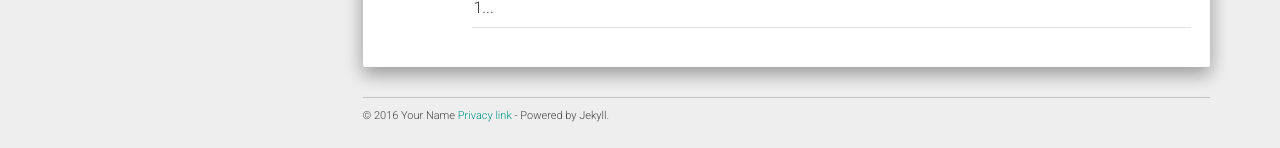
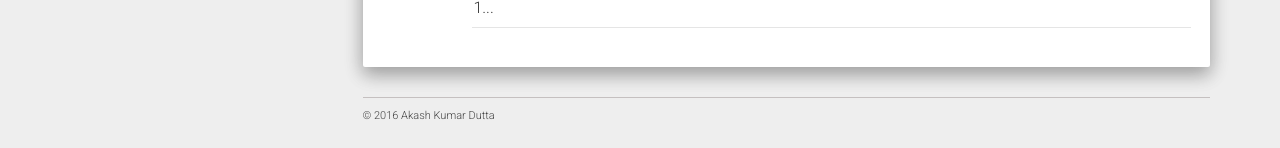
Before and after one commit to AkashKrDutta/AkashKrDutta.github.io, a Jekyll site: the page built from index.html, in a window 1280 px wide. Shown: the part 1135-1283 px from the top of the page. Built offline with Jekyll 4.4.1, drawn with Linux system fonts in a browser that asks for light colours; nearby versions of some CDN libraries; the list of posts is cut into pages by our own code.

Commit message:
Update footer.html

```diff
--- a/_includes/footer.html
+++ b/_includes/footer.html
@@ -1,5 +1,5 @@
 <footer>
-  © 2016 Your Name <a href="#">Privacy link</a> - Powered by Jekyll.
+  © 2016 Akash Kumar Dutta
 </footer>
 <div align="center">
   <script async src="https://pagead2.googlesyndication.com/pagead/js/adsbygoogle.js"></script>
```
